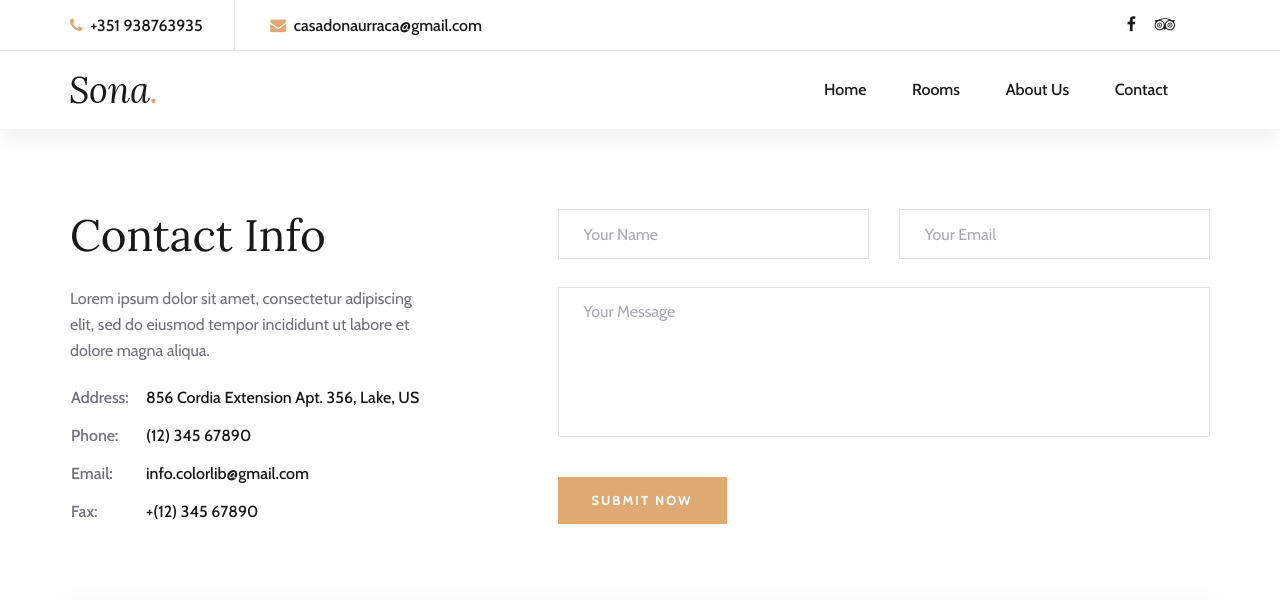
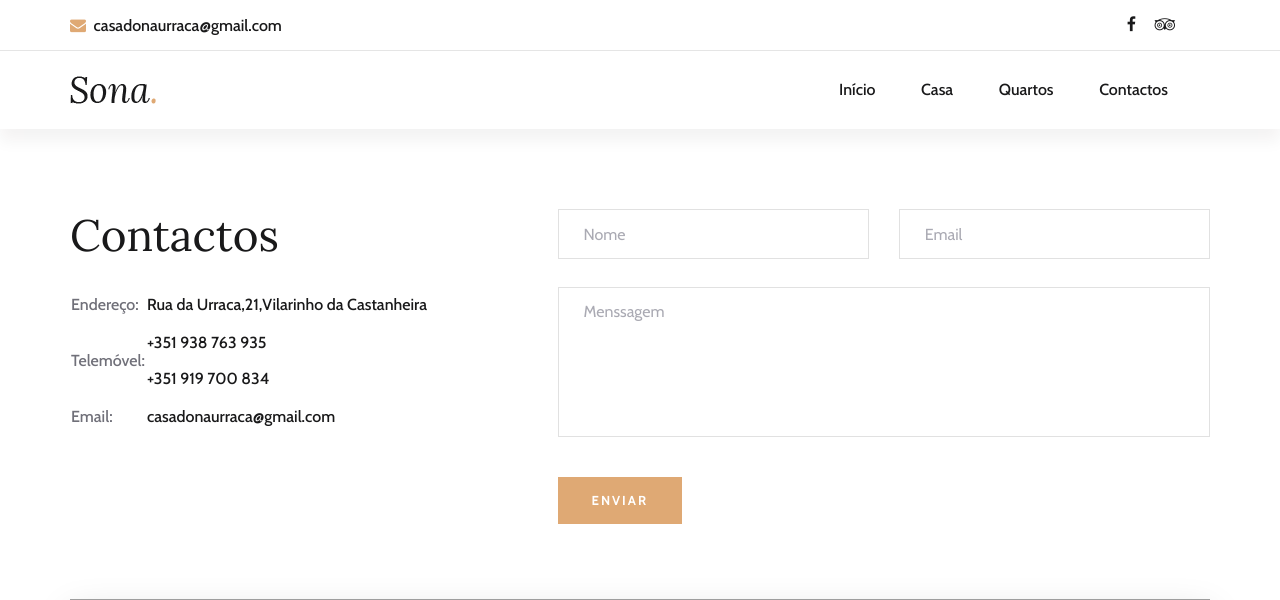
Before and after one commit to goncalofreixinho/casadonaurraca, a Django app: page /contact in a window 1280 px wide. Shown: the top 600 px of the page. Run offline with Django 3.2, Linux system fonts and the light colour scheme; some libraries are stand-ins or nearby versions; grey boxes are pictures that could not be loaded.

Commit message:
mudancas

```diff
--- a/casadonaurraca/templates/contact.html
+++ b/casadonaurraca/templates/contact.html
@@ -102,7 +102,6 @@
                 <div class="row">
                     <div class="col-lg-6">
                         <ul class="tn-left">
-                            <li><i class="fa fa-phone"></i> +351 938763935</li>
                             <li><i class="fa fa-envelope"></i> casadonaurraca@gmail.com</li>
                         </ul>
                     </div>
@@ -133,10 +132,10 @@
                         <div class="nav-menu">
                             <nav class="mainmenu">
                                 <ul>
-                                    <li><a href="{% url 'index' %}">Home</a></li>
-                                    <li><a href="{% url 'rooms' %}">Rooms</a></li>
-                                    <li><a href="{% url 'about' %}">About Us</a></li>
-                                    <li><a href="{% url 'contact' %}">Contact</a></li>
+                                    <li><a href="{% url 'index' %}">Início</a></li>
+                                    <li><a href="{% url 'about' %}">Casa</a></li>
+                                    <li><a href="{% url 'rooms' %}">Quartos</a></li>
+                                    <li><a href="{% url 'contact' %}">Contactos</a></li>
                                 </ul>
                             </nav>
                         </div>
@@ -154,26 +153,20 @@
             <div class="row">
                 <div class="col-lg-4">
                     <div class="contact-text">
-                        <h2>Contact Info</h2>
-                        <p>Lorem ipsum dolor sit amet, consectetur adipiscing elit, sed do eiusmod tempor incididunt ut
-                            labore et dolore magna aliqua.</p>
+                        <h2>Contactos</h2>
                         <table>
                             <tbody>
                                 <tr>
-                                    <td class="c-o">Address:</td>
-                                    <td>856 Cordia Extension Apt. 356, Lake, US</td>
+                                    <td class="c-o">Endereço:</td>
+                                    <td>Rua da Urraca,21,Vilarinho da Castanheira</td>
                                 </tr>
                                 <tr>
-                                    <td class="c-o">Phone:</td>
-                                    <td>(12) 345 67890</td>
+                                    <td class="c-o">Telemóvel:</td>
+                                    <td>+351 938 763 935<br>+351 919 700 834</td>
                                 </tr>
                                 <tr>
                                     <td class="c-o">Email:</td>
-                                    <td>info.colorlib@gmail.com</td>
-                                </tr>
-                                <tr>
-                                    <td class="c-o">Fax:</td>
-                                    <td>+(12) 345 67890</td>
+                                    <td>casadonaurraca@gmail.com</td>
                                 </tr>
                             </tbody>
                         </table>
@@ -183,68 +176,52 @@
                     <form action="#" class="contact-form">
                         <div class="row">
                             <div class="col-lg-6">
-                                <input type="text" placeholder="Your Name">
+                                <input type="text" placeholder="Nome">
                             </div>
                             <div class="col-lg-6">
-                                <input type="text" placeholder="Your Email">
+                                <input type="text" placeholder="Email">
                             </div>
                             <div class="col-lg-12">
-                                <textarea placeholder="Your Message"></textarea>
-                                <button type="submit">Submit Now</button>
+                                <textarea placeholder="Menssagem"></textarea>
+                                <button type="submit">Enviar</button>
                             </div>
                         </div>
                     </form>
                 </div>
             </div>
             <div class="map">
-                <iframe
-                    src="https://www.google.com/maps/embed?pb=!1m18!1m12!1m3!1d3022.0606825994123!2d-72.8735845851828!3d40.760690042573295!2m3!1f0!2f0!3f0!3m2!1i1024!2i768!4f13.1!3m3!1m2!1s0x89e85b24c9274c91%3A0xf310d41b791bcb71!2sWilliam%20Floyd%20Pkwy%2C%20Mastic%20Beach%2C%20NY%2C%20USA!5e0!3m2!1sen!2sbd!4v1578582744646!5m2!1sen!2sbd"
-                    height="470" style="border:0;" allowfullscreen=""></iframe>
+                <iframe src="https://www.google.com/maps/embed?pb=!1m18!1m12!1m3!1d3001.7524959353314!2d-7.21519838457985!3d41.20536927928128!2m3!1f0!2f0!3f0!3m2!1i1024!2i768!4f13.1!3m3!1m2!1s0xd3b7a7ad5b7d01f%3A0xbdb0f754d0a15fe!2sAbilio%20Freixinho%20%26%20Filhos%20Lda.!5e0!3m2!1spt-PT!2spt!4v1596583011863!5m2!1spt-PT!2spt" width="600" height="450" frameborder="0" style="border:0;" allowfullscreen="" aria-hidden="false" tabindex="0"></iframe>
             </div>
         </div>
     </section>
     <!-- Contact Section End -->
 
     <!-- Footer Section Begin -->
-    <footer class="footer-section">
+ <footer class="footer-section">
         <div class="container">
             <div class="footer-text">
                 <div class="row">
-                    <div class="col-lg-4">
+                    <div class="col-lg-3 offset-lg-1">
+                        <div class="ft-contact">
+                            <h6>Contact Us</h6>
+                            <ul>
+                                <li>Rua da Urraca, num</li>
+                                <li>Vilarinho da Castanheira, Carrazeda de Ansiães, Portugal</li>
+                            </ul>
+                        </div>
+                    </div>
+                    <div class="col-lg-4 ">
                         <div class="ft-about">
                             <div class="logo">
                                 <a href="#">
                                     <img src="img/footer-logo.png" alt="">
                                 </a>
                             </div>
-                            <p>We inspire and reach millions of travelers<br /> across 90 local websites</p>
+                            <p>+351 938 763 935<br /> casadonaurraca@gmail.com<br /> </p>
                             <div class="fa-social">
-                                <a href="#"><i class="fa fa-facebook"></i></a>
-                                <a href="#"><i class="fa fa-twitter"></i></a>
-                                <a href="#"><i class="fa fa-tripadvisor"></i></a>
-                                <a href="#"><i class="fa fa-instagram"></i></a>
-                                <a href="#"><i class="fa fa-youtube-play"></i></a>
+                                <a href="https://www.facebook.com/casadonaurraca/"><i class="fa fa-facebook"></i></a>
+                                <a href="https://www.tripadvisor.pt/Hotel_Review-g12951946-d12854256-Reviews-Casa_Dona_Urraca-Vilarinho_da_Castanheira_Braganca_District_Northern_Portugal.html"><i class="fa fa-tripadvisor"></i></a>
                             </div>
-                        </div>
-                    </div>
-                    <div class="col-lg-3 offset-lg-1">
-                        <div class="ft-contact">
-                            <h6>Contact Us</h6>
-                            <ul>
-                                <li>(12) 345 67890</li>
-                                <li>info.colorlib@gmail.com</li>
-                                <li>856 Cordia Extension Apt. 356, Lake, United State</li>
-                            </ul>
-                        </div>
-                    </div>
-                    <div class="col-lg-3 offset-lg-1">
-                        <div class="ft-newslatter">
-                            <h6>New latest</h6>
-                            <p>Get the latest updates and offers.</p>
-                            <form action="#" class="fn-form">
-                                <input type="text" placeholder="Email">
-                                <button type="submit"><i class="fa fa-send"></i></button>
-                            </form>
                         </div>
                     </div>
                 </div>
@@ -263,7 +240,7 @@
                     </div>
                     <div class="col-lg-5">
                         <div class="co-text"><p><!-- Link back to Colorlib can't be removed. Template is licensed under CC BY 3.0. -->
-  Copyright &copy;<script>document.write(new Date().getFullYear());</script> All rights reserved | This template is made with <i class="fa fa-heart" aria-hidden="true"></i> by <a href="https://colorlib.com" target="_blank">Colorlib</a>
+  Copyright &copy;<script>document.write(new Date().getFullYear());</script> All rights reserved
   <!-- Link back to Colorlib can't be removed. Template is licensed under CC BY 3.0. --></p></div>
                     </div>
                 </div>
```
